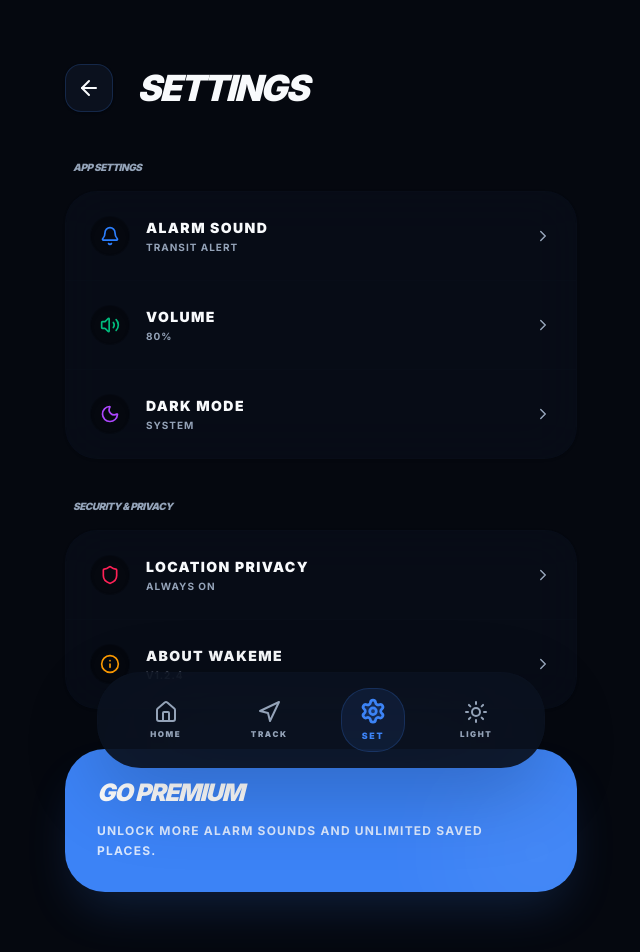
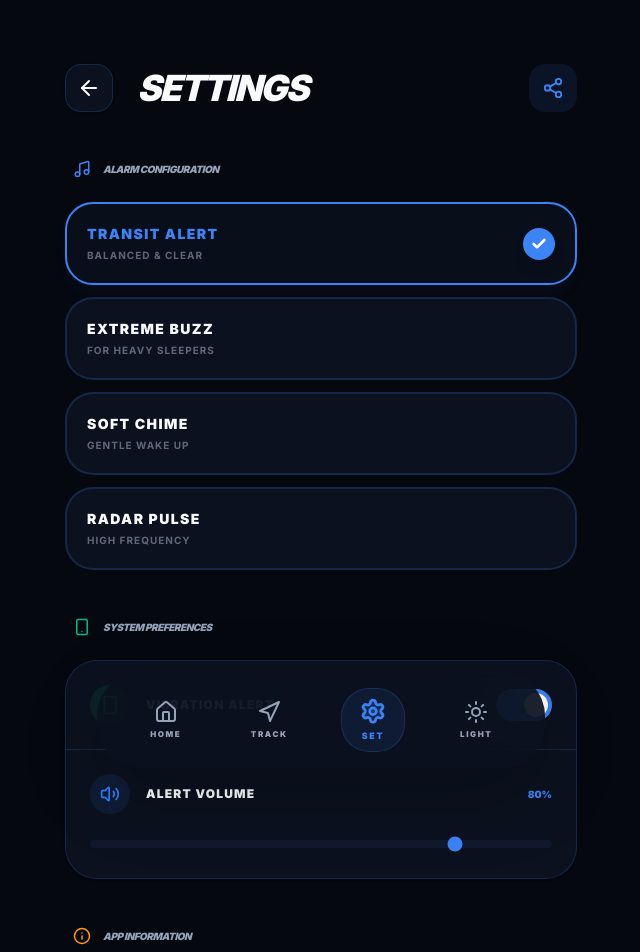
Before and after one commit to sokriobi/Wake-me-up, a Next.js app: page /settings in a window 1280 px wide. Shown: the top 952 px of the page, without its empty margins (319-959 px from the left). Built offline with nearby package versions, Linux system fonts and the light colour scheme.

Commit message:
Full App Functionality: Persistent settings, recent history, vibration, and location fixes

```diff
--- a/src/app/settings/page.tsx
+++ b/src/app/settings/page.tsx
@@ -1,72 +1,140 @@
 "use client";
 
-import { motion } from "framer-motion";
-import { Bell, Shield, Moon, Volume2, Info, ChevronRight, ArrowLeft } from "lucide-react";
+import { motion, AnimatePresence } from "framer-motion";
+import { Bell, Shield, Moon, Volume2, Info, ChevronRight, ArrowLeft, Sun, Smartphone, Music, Check, Share2, Star } from "lucide-react";
 import Link from "next/link";
+import { useSettings } from "@/hooks/useSettings";
+import { cn } from "@/lib/utils";
+
+const ALARM_SOUNDS = [
+  { id: "transit_alert", name: "Transit Alert", desc: "Balanced & clear" },
+  { id: "extreme_buzz", name: "Extreme Buzz", desc: "For heavy sleepers" },
+  { id: "soft_chime", name: "Soft Chime", desc: "Gentle wake up" },
+  { id: "radar", name: "Radar Pulse", desc: "High frequency" },
+];
 
 export default function SettingsPage() {
-  const settingsGroups = [
-    {
-      title: "App Settings",
-      items: [
-        { icon: Bell, label: "Alarm Sound", value: "Transit Alert", color: "text-blue-500" },
-        { icon: Volume2, label: "Volume", value: "80%", color: "text-emerald-500" },
-        { icon: Moon, label: "Dark Mode", value: "System", color: "text-purple-500" },
-      ]
-    },
-    {
-      title: "Security & Privacy",
-      items: [
-        { icon: Shield, label: "Location Privacy", value: "Always On", color: "text-rose-500" },
-        { icon: Info, label: "About WakeMe", value: "v1.2.4", color: "text-amber-500" },
-      ]
-    }
-  ];
+  const { settings, updateSettings } = useSettings();
 
   return (
     <div className="min-h-screen bg-background p-6 pt-16 pb-40">
-      <div className="max-w-lg mx-auto space-y-10">
-        <header className="flex items-center gap-6 mb-12">
+      <div className="max-w-lg mx-auto space-y-12">
+        <header className="flex items-center justify-between mb-12">
+          <div className="flex items-center gap-6">
             <Link href="/tracking" className="w-12 h-12 bg-card rounded-2xl flex items-center justify-center border border-primary/20 shadow-sm active:scale-90 transition-transform">
               <ArrowLeft size={24} />
             </Link>
             <h1 className="text-4xl font-black italic tracking-tighter uppercase leading-none">Settings</h1>
+          </div>
+          <button className="w-12 h-12 bg-primary/10 rounded-2xl flex items-center justify-center text-primary active:scale-90 transition-transform">
+            <Share2 size={22} />
+          </button>
         </header>
 
-        {settingsGroups.map((group) => (
-          <section key={group.title} className="space-y-4">
-            <h2 className="text-[10px] font-black uppercase tracking-[0.4em] text-muted-foreground italic px-2">
-              {group.title}
-            </h2>
-            <div className="bg-card/50 backdrop-blur-xl border border-primary/20/50 rounded-[32px] overflow-hidden shadow-sm">
-              {group.items.map((item, idx) => (
+        {/* Alarm Customization */}
+        <section className="space-y-6">
+          <div className="flex items-center gap-3 px-2">
+            <Music size={18} className="text-primary" />
+            <h2 className="text-[10px] font-black uppercase tracking-[0.4em] text-muted-foreground italic">Alarm Configuration</h2>
+          </div>
+
+          <div className="grid gap-3">
+            {ALARM_SOUNDS.map((sound) => (
               <button
-                  key={item.label}
-                  className={`w-full p-6 flex items-center justify-between hover:bg-secondary/50 transition-all active:bg-secondary ${idx !== group.items.length - 1 ? "border-b border-primary/20/50" : ""}`}
+                key={sound.id}
+                onClick={() => updateSettings({ alarmSound: sound.id })}
+                className={cn(
+                  "p-5 rounded-[28px] border-2 transition-all text-left flex items-center justify-between group",
+                  settings.alarmSound === sound.id
+                    ? "bg-primary/5 border-primary shadow-lg shadow-primary/5"
+                    : "bg-card border-primary/20 hover:border-primary/40"
+                )}
               >
-                  <div className="flex items-center gap-4">
-                    <div className={`w-10 h-10 rounded-xl bg-background flex items-center justify-center border border-primary/20/50 shadow-inner ${item.color}`}>
-                      <item.icon size={20} />
+                <div>
+                  <p className={cn("text-sm font-black uppercase tracking-widest", settings.alarmSound === sound.id ? "text-primary" : "text-foreground")}>
+                    {sound.name}
+                  </p>
+                  <p className="text-[10px] font-bold text-muted-foreground uppercase tracking-widest mt-1 opacity-60">
+                    {sound.desc}
+                  </p>
                 </div>
-                    <div className="text-left">
-                      <p className="text-sm font-black uppercase tracking-widest">{item.label}</p>
-                      <p className="text-[10px] font-bold text-muted-foreground uppercase tracking-widest mt-0.5">{item.value}</p>
+                {settings.alarmSound === sound.id && (
+                  <div className="w-8 h-8 bg-primary rounded-full flex items-center justify-center text-white shadow-lg">
+                    <Check size={16} strokeWidth={4} />
                   </div>
-                  </div>
-                  <ChevronRight size={18} className="text-muted-foreground" />
+                )}
               </button>
             ))}
           </div>
         </section>
-        ))}
 
-        <div className="p-8 bg-primary rounded-[40px] text-white flex flex-col gap-4 relative overflow-hidden shadow-2xl shadow-primary/20">
-          <p className="text-2xl font-black italic tracking-tighter leading-none uppercase">Go Premium</p>
-          <p className="text-xs font-bold opacity-80 uppercase tracking-widest leading-relaxed">
-            Unlock more alarm sounds and unlimited saved places.
+        {/* Haptic & Volume */}
+        <section className="space-y-6">
+          <div className="flex items-center gap-3 px-2">
+            <Smartphone size={18} className="text-emerald-500" />
+            <h2 className="text-[10px] font-black uppercase tracking-[0.4em] text-muted-foreground italic">System Preferences</h2>
+          </div>
+
+          <div className="bg-card border border-primary/20 rounded-[32px] overflow-hidden shadow-sm">
+            <div className="p-6 flex items-center justify-between border-b border-primary/20">
+              <div className="flex items-center gap-4">
+                <div className="w-10 h-10 rounded-xl bg-emerald-500/10 flex items-center justify-center text-emerald-500">
+                  <Smartphone size={20} />
+                </div>
+                <p className="text-xs font-black uppercase tracking-widest">Vibration Alert</p>
+              </div>
+              <button
+                onClick={() => updateSettings({ vibrate: !settings.vibrate })}
+                className={cn(
+                  "w-14 h-8 rounded-full transition-all relative p-1",
+                  settings.vibrate ? "bg-primary" : "bg-muted"
+                )}
+              >
+                <div className={cn(
+                  "w-6 h-6 bg-white rounded-full shadow-sm transition-all",
+                  settings.vibrate ? "translate-x-6" : "translate-x-0"
+                )} />
+              </button>
+            </div>
+
+            <div className="p-6 space-y-4">
+              <div className="flex justify-between items-center">
+                <div className="flex items-center gap-4">
+                  <div className="w-10 h-10 rounded-xl bg-blue-500/10 flex items-center justify-center text-blue-500">
+                    <Volume2 size={20} />
+                  </div>
+                  <p className="text-xs font-black uppercase tracking-widest">Alert Volume</p>
+                </div>
+                <span className="text-[10px] font-black text-primary">{settings.volume}%</span>
+              </div>
+              <input
+                type="range"
+                value={settings.volume}
+                onChange={(e) => updateSettings({ volume: parseInt(e.target.value) })}
+                className="w-full h-2 bg-secondary rounded-full appearance-none accent-primary cursor-pointer"
+              />
+            </div>
+          </div>
+        </section>
+
+        <section className="space-y-6">
+          <div className="flex items-center gap-3 px-2">
+            <Info size={18} className="text-amber-500" />
+            <h2 className="text-[10px] font-black uppercase tracking-[0.4em] text-muted-foreground italic">App Information</h2>
+          </div>
+          <div className="p-8 bg-foreground text-background rounded-[40px] shadow-2xl relative overflow-hidden group">
+            <div className="relative z-10">
+              <p className="text-2xl font-black italic tracking-tighter leading-none uppercase mb-2">WakeMe Premium</p>
+              <p className="text-[10px] font-bold opacity-60 uppercase tracking-widest leading-relaxed">
+                Enjoy ad-free tracking and custom sounds.
               </p>
-          <div className="absolute -right-6 -bottom-6 w-32 h-32 bg-white/10 rounded-full blur-3xl" />
+              <button className="mt-6 px-6 py-3 bg-primary text-white rounded-xl text-[10px] font-black uppercase tracking-widest hover:scale-105 active:scale-95 transition-all shadow-xl">
+                Upgrade Now
+              </button>
             </div>
+            <Star className="absolute -right-8 -bottom-8 w-40 h-40 text-background/5 -rotate-12 group-hover:scale-110 transition-transform duration-700" />
+          </div>
+        </section>
       </div>
     </div>
   );
--- a/src/app/tracking/page.tsx
+++ b/src/app/tracking/page.tsx
@@ -4,8 +4,10 @@ import { useState, useEffect, useCallback, useMemo } from "react";
 import dynamic from "next/dynamic";
 import { useGeolocation } from "@/hooks/useGeolocation";
 import { useAlarm } from "@/hooks/useAlarm";
+import { useSettings } from "@/hooks/useSettings";
+import { useSavedPlaces, SavedPlace } from "@/hooks/useSavedPlaces";
 import { calculateDistance, formatDistance } from "@/lib/utils";
-import { Navigation, MapPin, X, Bell, Loader2, Settings2, Play, Square, ArrowLeft, MoreVertical, Share2, LocateFixed, Zap, Star, Clock, ChevronUp } from "lucide-react";
+import { Navigation, MapPin, X, Bell, Loader2, Settings2, Play, Square, ArrowLeft, MoreVertical, Share2, LocateFixed, Zap, Star, Clock, ChevronUp, Map as MapIcon } from "lucide-react";
 import { motion, AnimatePresence } from "framer-motion";
 import { RouteSearch } from "@/components/RouteSearch";
 import { cn } from "@/lib/utils";
@@ -21,6 +23,8 @@ const BD_CENTER: [number, number] = [23.8103, 90.4125];
 export default function TrackingPage() {
   const { location, error, startTracking, stopTracking, isTracking } = useGeolocation();
   const { triggerAlarm, stopAlarm, requestNotificationPermission } = useAlarm();
+  const { settings } = useSettings();
+  const { savedPlaces, recentPlaces, addRecent, savePlace } = useSavedPlaces();
 
   const [startPoint, setStartPoint] = useState<[number, number] | null>(null);
   const [startName, setStartName] = useState<string | null>(null);
@@ -45,9 +49,14 @@ export default function TrackingPage() {
       if (d <= alertRadius && !isAlarmActive && isTracking) {
         setIsAlarmActive(true);
         triggerAlarm(`Approaching stop: ${destinationName || "Destination"}`);
+
+        // Haptic feedback if enabled
+        if (settings.vibrate && "vibrate" in navigator) {
+          navigator.vibrate([500, 300, 500, 300, 500]);
+        }
       }
     }
-  }, [location, destination, alertRadius, isAlarmActive, triggerAlarm, isTracking, destinationName]);
+  }, [location, destination, alertRadius, isAlarmActive, triggerAlarm, isTracking, destinationName, settings.vibrate]);
 
   const handleStopAlarm = () => {
     setIsAlarmActive(false);
@@ -63,17 +72,23 @@ export default function TrackingPage() {
     setFollowUser(true);
     setSheetState("compact");
 
-    // Save to history
-    try {
-      const recent = JSON.parse(localStorage.getItem("recent_destinations") || "[]");
-      const newDest = { id: Date.now(), name: destinationName, address: "Selected Destination", coords: destination };
-      localStorage.setItem("recent_destinations", JSON.stringify([newDest, ...recent].slice(0, 5)));
-    } catch (e) {
-      console.error(e);
-    }
+    // Add to recent history
+    addRecent({
+      name: destinationName || "Unknown Destination",
+      address: "Recently visited",
+      coords: destination,
+      type: "other"
+    });
 
     startTracking();
     await requestNotificationPermission().catch(console.error);
+  };
+
+  const selectPlace = (place: SavedPlace) => {
+    setDestination(place.coords);
+    setDestinationName(place.name);
+    setFollowUser(false);
+    setSheetState("compact");
   };
 
   // Auto-expand sheet when destination is picked
@@ -118,7 +133,13 @@ export default function TrackingPage() {
               fromName={startName || (location ? "Current Location" : "")}
               toName={destinationName || ""}
               currentLocation={location ? [location.latitude, location.longitude] : null}
-              onMyLocationClick={() => setFollowUser(true)}
+              onMyLocationClick={() => {
+                setFollowUser(true);
+                if (location) {
+                  setStartName("Current Location");
+                  setStartPoint([location.latitude, location.longitude]);
+                }
+              }}
               onSelectFrom={(lat, lng, name) => { setStartPoint([lat, lng]); setStartName(name); }}
               onSelectTo={(lat, lng, name) => { setDestination([lat, lng]); setDestinationName(name); setFollowUser(false); }}
             />
@@ -134,7 +155,7 @@ export default function TrackingPage() {
             className="absolute top-0 left-0 right-0 z-50 bg-background/90 backdrop-blur-2xl p-6 pt-14 border-b border-primary/20 shadow-2xl"
           >
             <div className="flex items-center gap-4 max-w-lg mx-auto">
-              <button onClick={() => { setIsNavMode(false); stopTracking(); }} className="p-3.5 bg-secondary rounded-2xl shadow-sm"><ArrowLeft size={24}/></button>
+              <button onClick={() => { setIsNavMode(false); stopTracking(); }} className="p-3.5 bg-secondary rounded-2xl shadow-sm active-tap"><ArrowLeft size={24}/></button>
               <div className="flex-1">
                 <span className="text-[10px] font-black text-primary uppercase tracking-widest block mb-1">Live Tracking</span>
                 <p className="text-xl font-black truncate tracking-tighter">{destinationName}</p>
@@ -162,7 +183,7 @@ export default function TrackingPage() {
         <button
           onClick={() => setFollowUser(!followUser)}
           className={cn(
-            "w-14 h-14 rounded-2xl flex items-center justify-center shadow-2xl transition-all border",
+            "w-14 h-14 rounded-2xl flex items-center justify-center shadow-2xl transition-all border active-tap",
             followUser ? "bg-primary text-white border-primary shadow-primary/20" : "bg-card text-foreground border-primary/20"
           )}
         >
@@ -188,7 +209,7 @@ export default function TrackingPage() {
           {/* Sheet Handle */}
           <div className="w-full py-4 flex flex-col items-center gap-1 cursor-grab active:cursor-grabbing shrink-0" onClick={() => setSheetState(sheetState === "compact" ? "expanded" : "compact")}>
             <div className="w-12 h-1.5 bg-muted rounded-full" />
-            <span className="text-[8px] font-black text-muted-foreground uppercase tracking-[0.4em] mt-2 italic">{sheetState === "compact" ? "Swipe for Settings" : "Minimize"}</span>
+            <span className="text-[8px] font-black text-muted-foreground uppercase tracking-[0.4em] mt-2 italic">{sheetState === "compact" ? "Swipe for Details" : "Minimize"}</span>
           </div>
 
           {/* Scrollable Content */}
@@ -198,7 +219,7 @@ export default function TrackingPage() {
                 {/* Radius Selector */}
                 <section>
                   <div className="flex justify-between items-center mb-6 px-1">
-                    <h3 className="text-[10px] font-black uppercase tracking-[0.3em] text-muted-foreground italic">Alert Threshold</h3>
+                    <h3 className="text-[10px] font-black uppercase tracking-[0.3em] text-muted-foreground italic">Alert Radius</h3>
                     <div className="px-3 py-1 bg-primary/10 rounded-lg"><span className="text-primary font-black text-xs italic tracking-widest">{formatDistance(alertRadius)}</span></div>
                   </div>
                   <div className="grid grid-cols-4 gap-3">
@@ -206,7 +227,7 @@ export default function TrackingPage() {
                       <button
                         key={r} onClick={() => setAlertRadius(r)}
                         className={cn(
-                          "h-14 rounded-2xl text-[10px] font-black transition-all border-2 uppercase tracking-widest",
+                          "h-14 rounded-2xl text-[10px] font-black transition-all border-2 uppercase tracking-widest active-tap",
                           alertRadius === r ? "bg-primary border-primary text-white shadow-lg shadow-primary/20" : "bg-secondary/40 border-transparent text-muted-foreground hover:bg-secondary"
                         )}
                       >
@@ -226,27 +247,66 @@ export default function TrackingPage() {
                 {/* Quick Shortcuts */}
                 <section>
                   <div className="flex justify-between items-center mb-6 px-1">
-                    <h3 className="text-[10px] font-black uppercase tracking-[0.3em] text-muted-foreground italic">Saved Places</h3>
-                    <div className="h-px flex-1 bg-border mx-4"></div>
+                    <h3 className="text-[10px] font-black uppercase tracking-[0.3em] text-muted-foreground italic">Quick Actions</h3>
                   </div>
                   <div className="grid grid-cols-2 gap-4">
-                    <button className="flex items-center gap-4 p-6 bg-secondary/30 rounded-[32px] border border-primary/20/50 hover:bg-secondary transition-all shadow-sm">
+                    <button
+                      onClick={() => {
+                        const home = savedPlaces.find(p => p.type === "home");
+                        if (home) selectPlace(home);
+                        else alert("Set Home in Settings or long-press map to save!");
+                      }}
+                      className="flex items-center gap-4 p-6 bg-secondary/30 rounded-[32px] border border-primary/10 hover:bg-secondary transition-all shadow-sm active-tap"
+                    >
                       <div className="w-12 h-12 bg-blue-500/10 rounded-[18px] flex items-center justify-center"><Star size={22} className="text-blue-500" fill="currentColor" fillOpacity={0.2} /></div>
                       <span className="text-[10px] font-black uppercase tracking-widest text-foreground">Home</span>
                     </button>
-                    <button className="flex items-center gap-4 p-6 bg-secondary/30 rounded-[32px] border border-primary/20/50 hover:bg-secondary transition-all shadow-sm">
+                    <button
+                      onClick={() => {
+                        const office = savedPlaces.find(p => p.type === "office");
+                        if (office) selectPlace(office);
+                        else alert("Set Office in settings!");
+                      }}
+                      className="flex items-center gap-4 p-6 bg-secondary/30 rounded-[32px] border border-primary/10 hover:bg-secondary transition-all shadow-sm active-tap"
+                    >
                       <div className="w-12 h-12 bg-purple-500/10 rounded-[18px] flex items-center justify-center"><Clock size={22} className="text-purple-500" /></div>
                       <span className="text-[10px] font-black uppercase tracking-widest text-foreground">Office</span>
                     </button>
                   </div>
                 </section>
 
+                {/* Recent History */}
+                {recentPlaces.length > 0 && (
+                  <section>
+                    <div className="flex justify-between items-center mb-6 px-1">
+                      <h3 className="text-[10px] font-black uppercase tracking-[0.3em] text-muted-foreground italic">Recent Trips</h3>
+                    </div>
+                    <div className="space-y-3">
+                      {recentPlaces.map((place) => (
+                        <button
+                          key={place.id}
+                          onClick={() => selectPlace(place)}
+                          className="w-full flex items-center gap-4 p-5 bg-card border border-primary/10 rounded-[28px] hover:bg-secondary/30 transition-all active-tap"
+                        >
+                          <div className="w-10 h-10 bg-muted rounded-xl flex items-center justify-center text-muted-foreground">
+                            <MapIcon size={18} />
+                          </div>
+                          <div className="text-left flex-1 min-w-0">
+                            <p className="text-[11px] font-black uppercase tracking-widest truncate">{place.name}</p>
+                            <p className="text-[9px] font-bold text-muted-foreground uppercase tracking-widest mt-0.5">Recently visited</p>
+                          </div>
+                        </button>
+                      ))}
+                    </div>
+                  </section>
+                )}
+
                 {/* Info Card */}
                 <div className="p-8 bg-foreground text-background rounded-[40px] flex gap-6 items-center overflow-hidden relative shadow-2xl">
                   <div className="w-14 h-14 bg-background/20 backdrop-blur-md rounded-2xl flex items-center justify-center relative z-10 shadow-inner"><Bell size={28}/></div>
                   <div className="relative z-10">
-                    <p className="font-black italic uppercase leading-none text-lg tracking-tight">Sleep Confidently</p>
-                    <p className="text-[10px] font-black uppercase tracking-widest opacity-60 mt-2">Background Tracking Enabled</p>
+                    <p className="font-black italic uppercase leading-none text-lg tracking-tight">Smart Alert</p>
+                    <p className="text-[10px] font-black uppercase tracking-widest opacity-60 mt-2">Vibration and Sound enabled</p>
                   </div>
                   <Zap className="absolute -right-10 -bottom-10 w-40 h-40 text-background/5 -rotate-12" />
                 </div>
@@ -260,7 +320,7 @@ export default function TrackingPage() {
                 <div className="text-center">
                    <p className="text-[10px] font-black text-primary uppercase tracking-[0.4em] mb-4 italic">Navigating To</p>
                    <p className="text-4xl font-black tracking-tighter leading-none mb-3">{destinationName}</p>
-                   <p className="text-sm font-black text-muted-foreground uppercase tracking-widest">Alarm set at {formatDistance(alertRadius)}</p>
+                   <p className="text-sm font-black text-muted-foreground uppercase tracking-widest">Radius: {formatDistance(alertRadius)}</p>
                 </div>
                 <button onClick={handleStopAlarm} className="w-28 h-28 bg-rose-500 rounded-[40px] flex items-center justify-center shadow-[0_20px_50px_rgba(244,63,94,0.3)] active:scale-90 transition-all border-4 border-white/20"><Square fill="white" size={40}/></button>
               </div>
--- /dev/null
+++ b/src/hooks/useSavedPlaces.ts
@@ -0,0 +1,46 @@
+"use client";
+
+import { useState, useEffect } from "react";
+
+export interface SavedPlace {
+  id: string;
+  name: string;
+  address: string;
+  coords: [number, number];
+  type: "home" | "office" | "other";
+}
+
+export function useSavedPlaces() {
+  const [savedPlaces, setSavedPlaces] = useState<SavedPlace[]>([]);
+  const [recentPlaces, setRecentPlaces] = useState<SavedPlace[]>([]);
+
+  useEffect(() => {
+    const saved = localStorage.getItem("saved_places");
+    const recent = localStorage.getItem("recent_places");
+    if (saved) setSavedPlaces(JSON.parse(saved));
+    if (recent) setRecentPlaces(JSON.parse(recent));
+  }, []);
+
+  const savePlace = (place: Omit<SavedPlace, "id">) => {
+    const newPlace = { ...place, id: Date.now().toString() };
+    const updated = [...savedPlaces, newPlace];
+    setSavedPlaces(updated);
+    localStorage.setItem("saved_places", JSON.stringify(updated));
+  };
+
+  const addRecent = (place: Omit<SavedPlace, "id">) => {
+    const newPlace = { ...place, id: Date.now().toString() };
+    const filtered = recentPlaces.filter(p => p.name !== place.name).slice(0, 4);
+    const updated = [newPlace, ...filtered];
+    setRecentPlaces(updated);
+    localStorage.setItem("recent_places", JSON.stringify(updated));
+  };
+
+  const removeSaved = (id: string) => {
+    const updated = savedPlaces.filter(p => p.id !== id);
+    setSavedPlaces(updated);
+    localStorage.setItem("saved_places", JSON.stringify(updated));
+  };
+
+  return { savedPlaces, recentPlaces, savePlace, addRecent, removeSaved };
+}
--- /dev/null
+++ b/src/hooks/useSettings.ts
@@ -0,0 +1,40 @@
+"use client";
+
+import { useState, useEffect } from "react";
+
+export interface AppSettings {
+  alarmSound: string;
+  volume: number;
+  vibrate: boolean;
+  theme: "light" | "dark" | "system";
+}
+
+const DEFAULT_SETTINGS: AppSettings = {
+  alarmSound: "transit_alert",
+  volume: 80,
+  vibrate: true,
+  theme: "system",
+};
+
+export function useSettings() {
+  const [settings, setSettings] = useState<AppSettings>(DEFAULT_SETTINGS);
+
+  useEffect(() => {
+    const saved = localStorage.getItem("app_settings");
+    if (saved) {
+      try {
+        setSettings(JSON.parse(saved));
+      } catch (e) {
+        console.error("Failed to parse settings", e);
+      }
+    }
+  }, []);
+
+  const updateSettings = (updates: Partial<AppSettings>) => {
+    const newSettings = { ...settings, ...updates };
+    setSettings(newSettings);
+    localStorage.setItem("app_settings", JSON.stringify(newSettings));
+  };
+
+  return { settings, updateSettings };
+}
```
Lines whose indentation alone changed are shown as unchanged.
